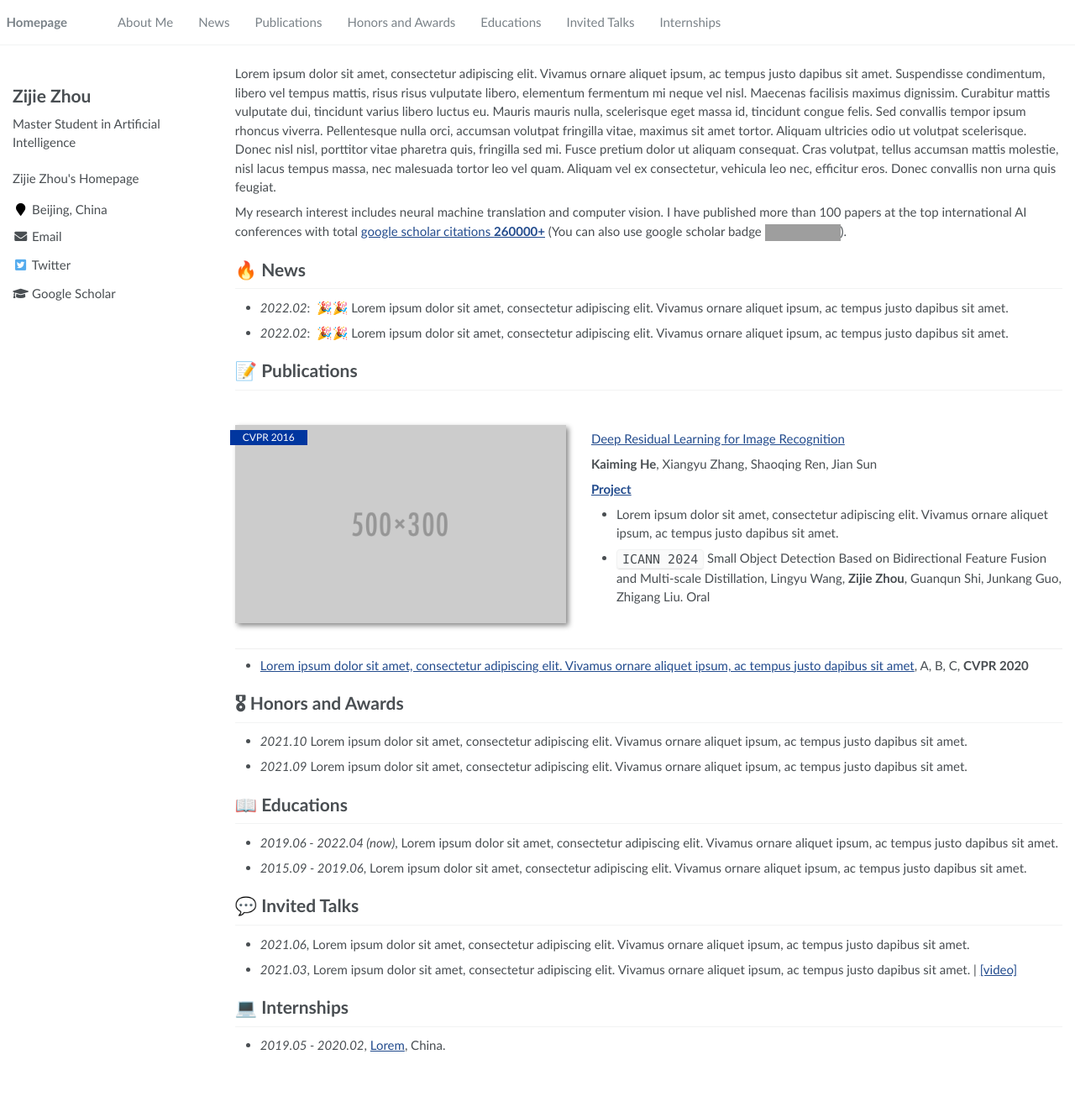
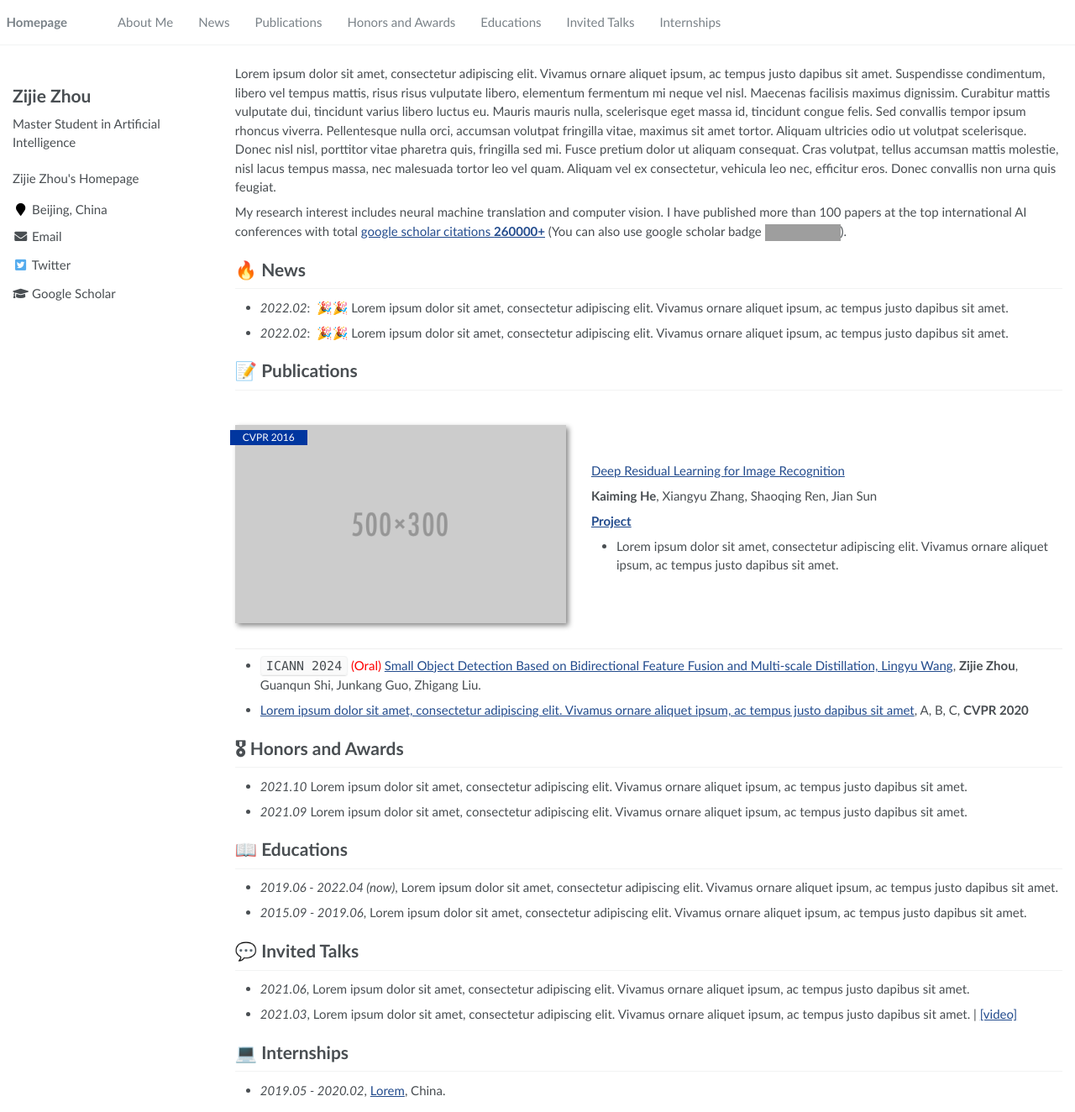
Before and after one commit to zijiezho/homepage, a Jekyll site: the page built from _pages/about.md, in a window 1280 px wide and 1324 px high. Shown: the whole window at 84% size. Built offline with Jekyll 4.4.1, drawn with Linux system fonts in a browser that asks for light colours; grey boxes are pictures that could not be loaded.

Commit message:
update config

```diff
--- a/_pages/about.md
+++ b/_pages/about.md
@@ -37,10 +37,10 @@ My research interest includes neural machine translation and computer vision. I
 
 [**Project**](https://scholar.google.com/citations?view_op=view_citation&hl=zh-CN&user=DhtAFkwAAAAJ&citation_for_view=DhtAFkwAAAAJ:ALROH1vI_8AC) <strong><span class='show_paper_citations' data='DhtAFkwAAAAJ:ALROH1vI_8AC'></span></strong>
 - Lorem ipsum dolor sit amet, consectetur adipiscing elit. Vivamus ornare aliquet ipsum, ac tempus justo dapibus sit amet.
-- `ICANN 2024` Small Object Detection Based on Bidirectional Feature Fusion and Multi-scale Distillation, Lingyu Wang, **Zijie Zhou**, Guanqun Shi, Junkang Guo, Zhigang Liu. <span class="rucred">Oral</span>
 </div>
 </div>
 
+- `ICANN 2024` <span style="color:red">(Oral)</span> [Small Object Detection Based on Bidirectional Feature Fusion and Multi-scale Distillation, Lingyu Wang](), **Zijie Zhou**, Guanqun Shi, Junkang Guo, Zhigang Liu.
 - [Lorem ipsum dolor sit amet, consectetur adipiscing elit. Vivamus ornare aliquet ipsum, ac tempus justo dapibus sit amet](https://github.com), A, B, C, **CVPR 2020**
 
 # 🎖 Honors and Awards
```
